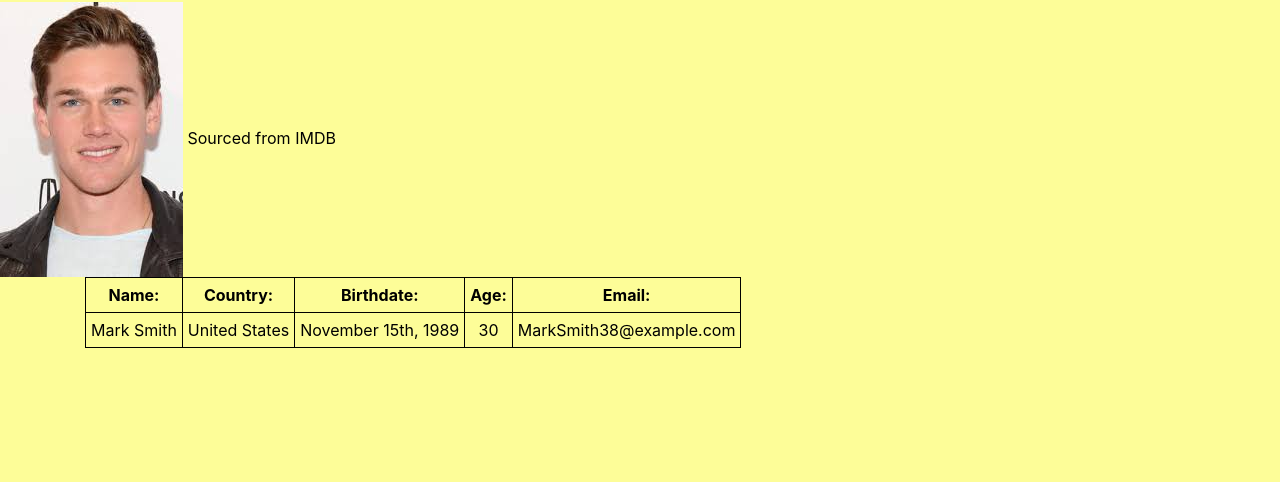
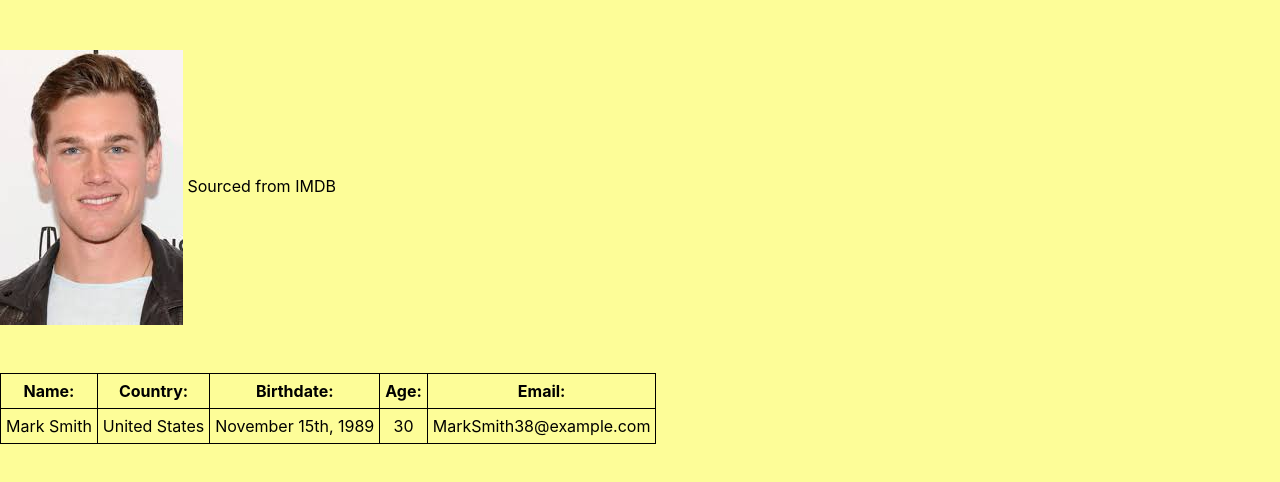
Before and after one commit to iu-msis/basic-html-Austin-Rodgers, a plain HTML site: page public/user_info.html in a window 1280 px wide. Shown: the part 110-592 px from the top of the page. Drawn offline with nearby package versions, Linux system fonts and the light colour scheme.

Commit message:
Final commit

```diff
--- a/public/user_info.html
+++ b/public/user_info.html
@@ -25,12 +25,14 @@
     </div>
   </nav>
 <h1>User information</h1>
+<br></br>
   <div class="thumbnail">
     <a href="img/mark_smith.jpg" target="_blank">
     <img src="img/mark_smith.jpg" alt="MarkSmith"></a>
     <a href="http://images.fandango.com/ImageRenderer/300/0/redesign/static/img/default_poster.png/0/images/masterrepository/performer%20images/p770853/TaylorJohnSmith.jpg">Sourced from IMDB</a>
   </div>
-<div class="container">
+<div>
+<br></br>
   <table class="user_info_table">
   <thead>
     <tr align="center">
```
Also changed, not shown: public/books.html (+1 -0 lines).
